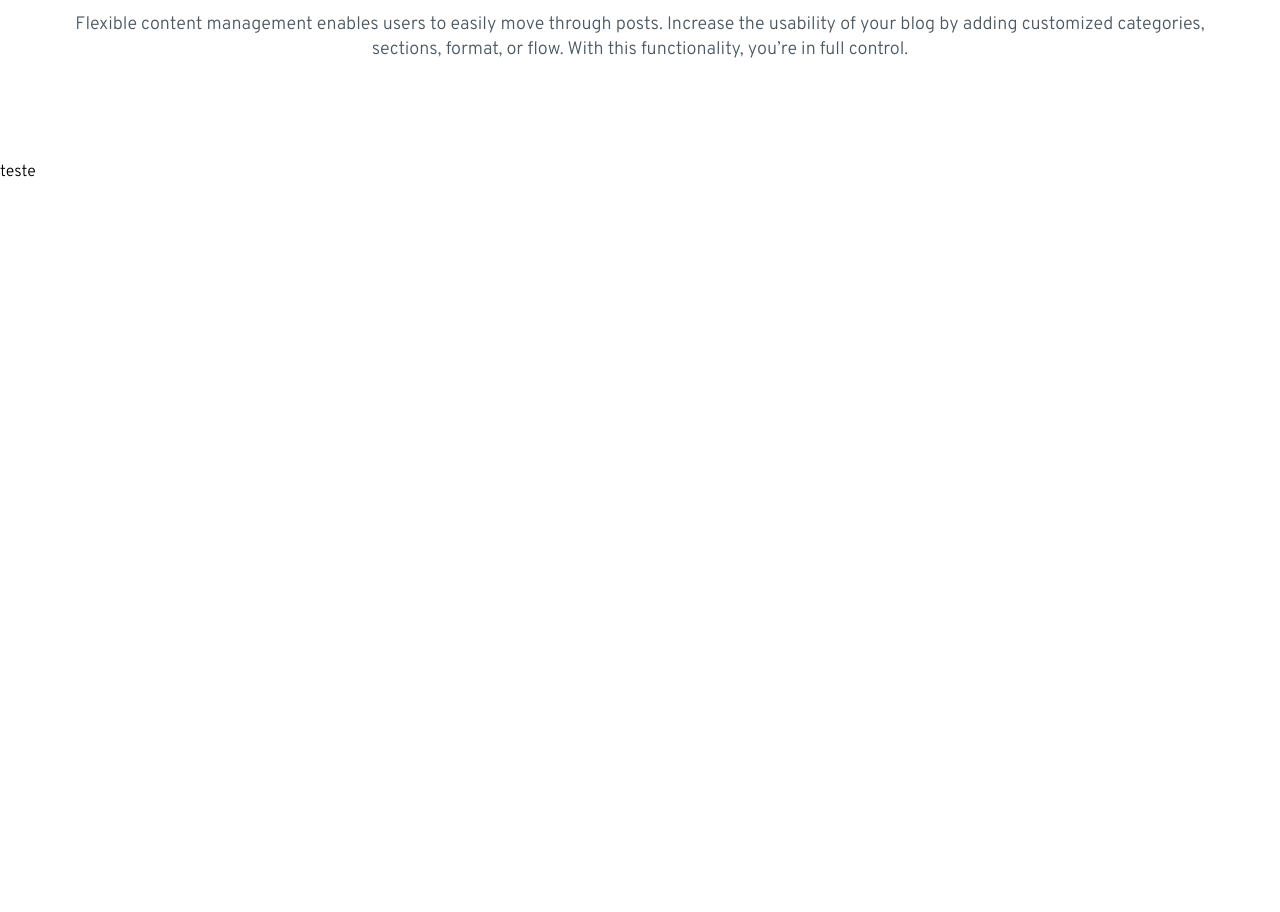
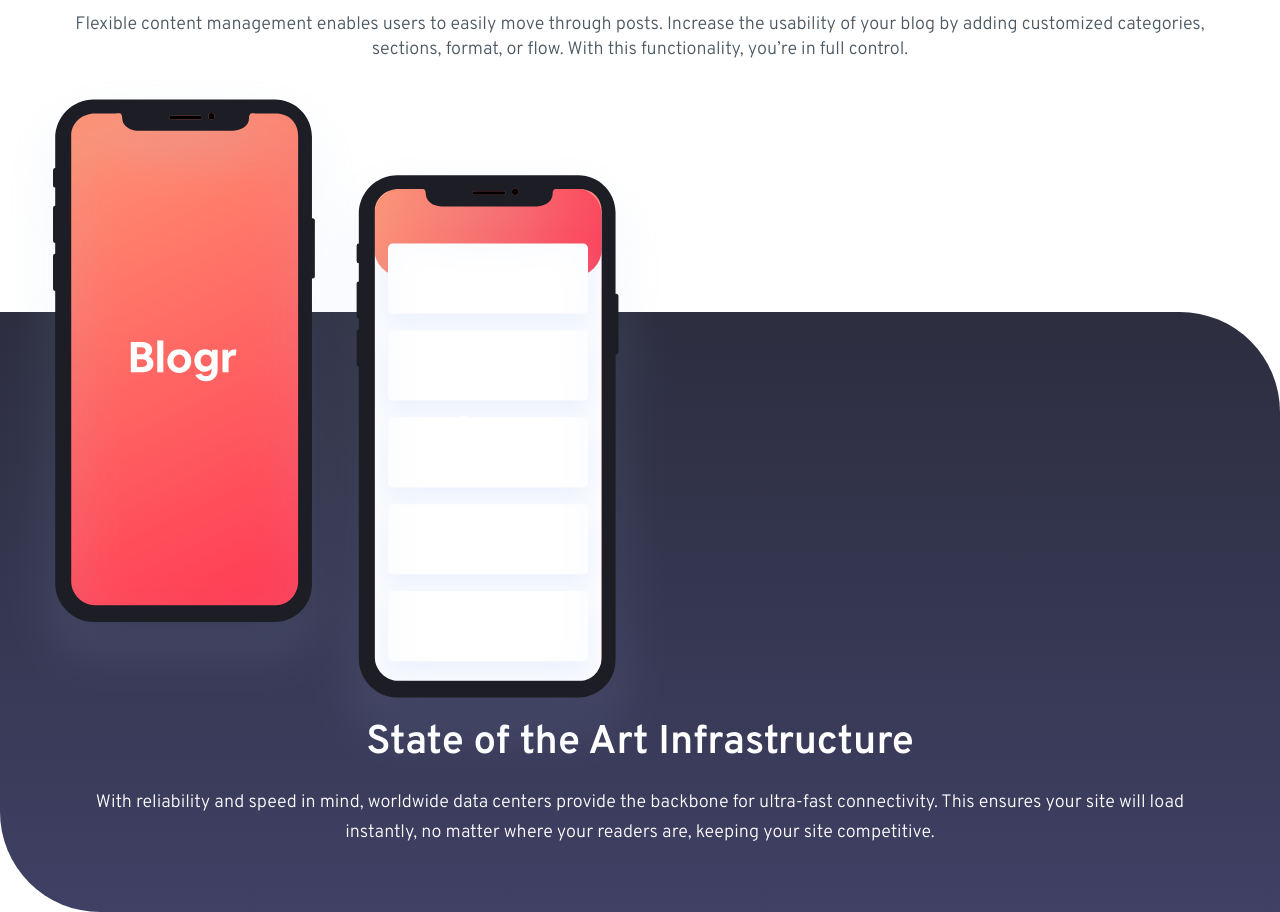
Before and after one commit to RobertoBaiochi/FrontEndMentor-Blogr, a Next.js app: page / in a window 1280 px wide. Shown: the part 2240-3152 px from the top of the page. Before the commit the page ends 2422 px from the top, so only its background shows below. Built offline with nearby package versions, Linux system fonts and the light colour scheme.

Commit message:
feat: Infrasctructure component

```diff
--- a/src/components/Infrastructure/Infrastructure.tsx
+++ b/src/components/Infrastructure/Infrastructure.tsx
@@ -1,7 +1,153 @@
+/* eslint-disable @next/next/no-img-element */
+import { styled } from "styled-components";
+import WrapperDefault from "../wrapper-default";
+
+const bgImgCircle = "/assets/images/bg-pattern-circles.svg";
+const phones = "/assets/images/illustration-phones.svg";
+
+const InfrastrucureSection = styled.section`
+  width: 100%;
+  height: 600px;
+  background-image: url(${bgImgCircle}),
+    linear-gradient(180deg, var(--body-grd1), var(--body-grd2));
+  background-repeat: no-repeat;
+  background-size: 180%;
+  background-position: 45% 300%;
+  border-radius: 0 10rem 0 10rem;
+  margin-top: 15rem;
+
+`;
+
+const GridContainer = styled.div`
+  width: 100%;
+  height: 100%;
+  display: grid;
+  align-items: center;
+  justify-content: center;
+  place-content: center;
+  grid-template-columns: 1fr;
+  transform: translateY(-32%);
+
+`;
+
+const ImgContainer = styled.div`
+  width: 100%;
+
+
+  img {
+    object-fit: contain;
+    transform: scale(1.2);
+  }
+`;
+
+const TextContainer = styled.div`
+  width: 100%;
+  height: 100%;
+  text-align: center;
+  color: var(--white-text);
+
+  h2 {
+    font-size: 4rem;
+    margin-bottom: 2rem;
+  }
+
+  p {
+    font-size: 1.8rem;
+    font-weight: 400;
+    line-height: 3rem;
+  }
+`;
+
+
+
 export default function Infrastrucure() {
   return (
-    <div>
-      teste
-    </div>
-  )
+    <InfrastrucureSection>
+      <WrapperDefault>
+        <GridContainer>
+
+        <ImgContainer>
+          <img src={phones} alt="phones" />
+        </ImgContainer>
+
+          <TextContainer>
+            <h2>State of the Art Infrastructure</h2>
+            <p>
+              With reliability and speed in mind, worldwide data centers provide
+              the backbone for ultra-fast connectivity. This ensures your site
+              will load instantly, no matter where your readers are, keeping your
+              site competitive.
+            </p>
+          </TextContainer>
+
+        </GridContainer>
+      </WrapperDefault>
+    </InfrastrucureSection>
+  );
 }
+
+// const InfrastrucureSection = styled.section`
+//   width: 100%;
+//   height: 550px;
+//   display: grid;
+//   grid-template-columns: 1fr;
+//   align-items: end;
+//   background-image: url(${bgImgCircle}),
+//     linear-gradient(180deg, var(--body-grd1), var(--body-grd2));
+//   background-repeat: no-repeat;
+//   background-size: 160%;
+//   background-position: 50% 350%;
+//   border-radius: 0 10rem 0 10rem;
+//   position: relative;
+//   transform: translateY(30%);
+// `;
+
+// const ImgContainer = styled.div`
+//   position: absolute;
+//   top: -35%;
+//   border: 1px solid green;
+//   /* img {
+//       transform: translateY(-50%);
+//     } */
+// `;
+
+// const TextContainer = styled.div`
+//   width: 100%;
+//   text-align: center;
+//   color: var(--white-text);
+
+//   margin-top: 6rem;
+
+//   h2 {
+//     font-size: 4rem;
+//     margin-bottom: 2rem;
+//   }
+
+//   p {
+//     font-size: 1.8rem;
+//     font-weight: 300;
+//     line-height: 3rem;
+//   }
+// `;
+
+// export default function Infrastrucure() {
+//   return (
+//     <InfrastrucureSection>
+//       <ImgContainer>
+//         <img src={phones} alt="" />
+//       </ImgContainer>
+
+//       <WrapperDefault>
+//         <TextContainer>
+//           <h2>State of the Art Infrastructure</h2>
+//           <p>
+//             With reliability and speed in mind, worldwide data centers provide
+//             the backbone for ultra-fast connectivity. This ensures your site
+//             will load instantly, no matter where your readers are, keeping your
+//             site competitive.
+//           </p>
+//         </TextContainer>
+//       </WrapperDefault>
+//     </InfrastrucureSection>
+//   );
+// }
```
